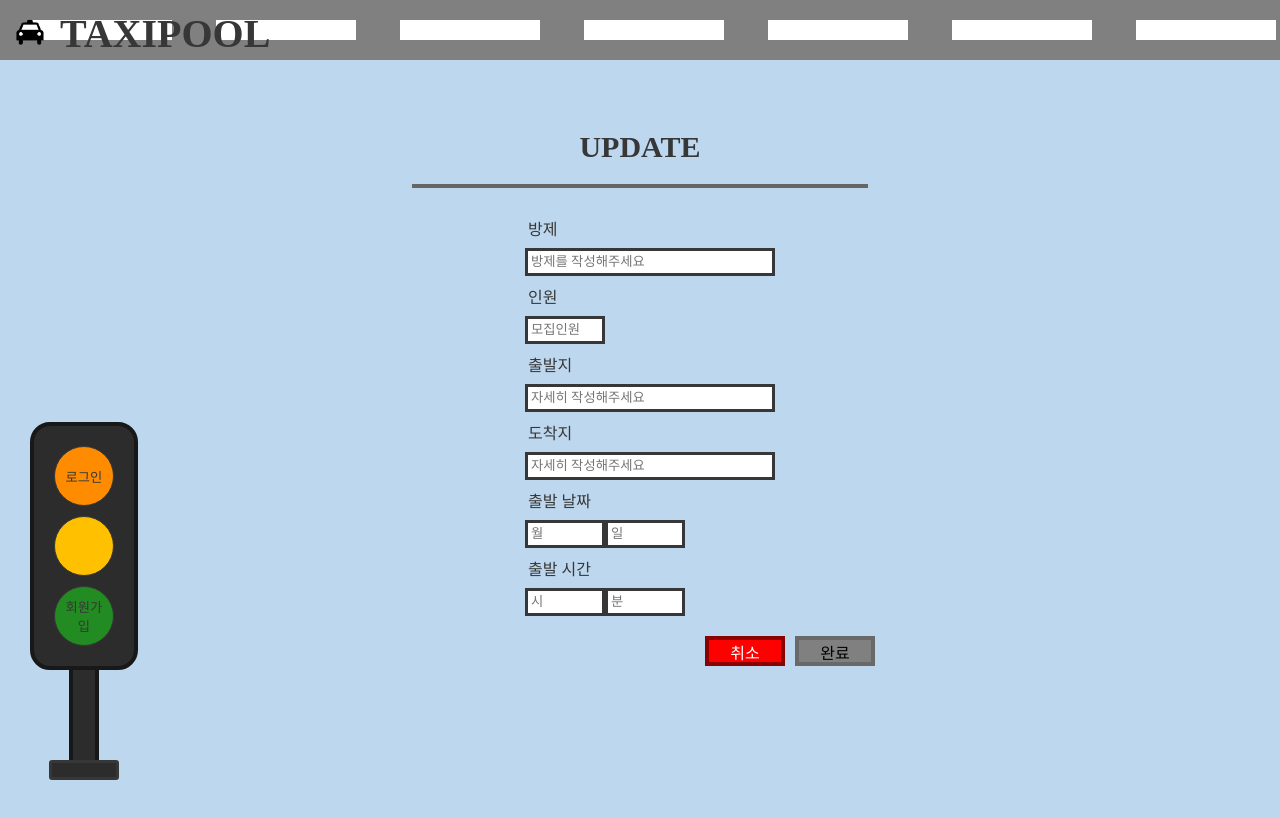
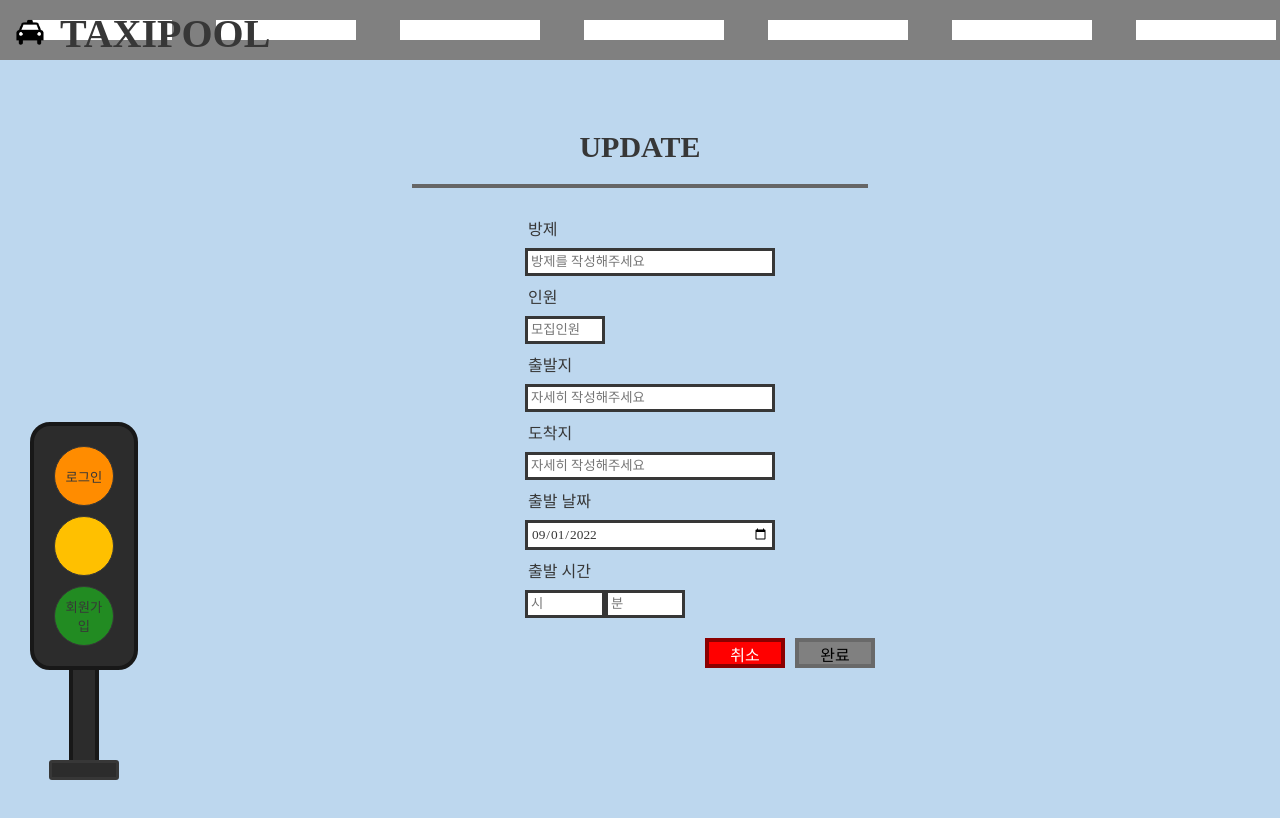
Before and after one commit to taxipool/frontend, a React (Create React App) app: page /update in a window 1280 px wide. Shown: the top 818 px of the page. Built offline with nearby package versions, Linux system fonts and the light colour scheme; some icons are missing; a web font is replaced by a local one.

Commit message:
해야할 것

```diff
--- a/src/Create.css
+++ b/src/Create.css
@@ -67,11 +67,6 @@ label, input {
     border: 3px solid;
 }
 
-.create .startdate_day, .starttime_min {
-    width: 120px !important;
-    margin-left: 5px !important;
-}
-
 .create .cancel {
     background-color: red;
     border: 4px solid darkred;
--- a/src/Create.js
+++ b/src/Create.js
@@ -3,8 +3,10 @@ import axios from 'axios';
 import './Create.css';
 
 /*
-    - 칸 맞추기 ok
-    - 날짜 포맷팅하기 (datepicker 이용) ok
+    - 칸 맞추기 ok 8/25
+    - 날짜 포맷팅하기 (datepicker 이용) ok 8/25
+
+    - 글 작성 테스트
 */
 
 function Create() {
--- a/src/Update.js
+++ b/src/Update.js
@@ -6,7 +6,10 @@ import './Update.css';
     - 칸 다시 맞추기 ok
     - 뺄 거 빼기
     - 가능하면 datepicker 이용
-    - 완료됐을 때 페이지 이동
+    - 완료됐을 때 페이지 이동 ok
+
+    - 완료됐을 때 페이지 이동 되는지 테스트
+    - 데이터 불러오기 잘 뜨는지 테스트
 */
 
 function Update() {
@@ -90,8 +93,7 @@ function Update() {
                 <div>
                     <label class="startdate" htmlFor='input_startdate'>출발 날짜</label>
                     <br></br>
-                    <input class="startdate_i" type='number' min="1" max="12" name='input_startdate' placeholder="월"/>
-                    <input class="startdate_i" type='number' min="1" max="31" name='input_startdate' placeholder="일"/>
+                    <input type='date' value="2022-09-01" min="2022-08-25" max="2030-12-31" onChange={handleStarttime}/>
                 </div>
                 <div>
                     <label class="starttime" htmlFor='input_starttime' value = {starttime} onChange={handleStarttime}>출발 시간</label>
--- a/src/View.js
+++ b/src/View.js
@@ -7,6 +7,9 @@ import './View.css';
     - 수정, 삭제 => 방장만 ok
     - 타기, 내리기 바뀌는 거 ok
     - 버튼 클릭했을 때 페이지 이동 ok
+
+    - 타기, 내리기 isRide 값 변경 통신
+    - 방장 혼자일 때만 수정 버튼 뜨도록 조건 추가
 */
 
 function View() {
```
